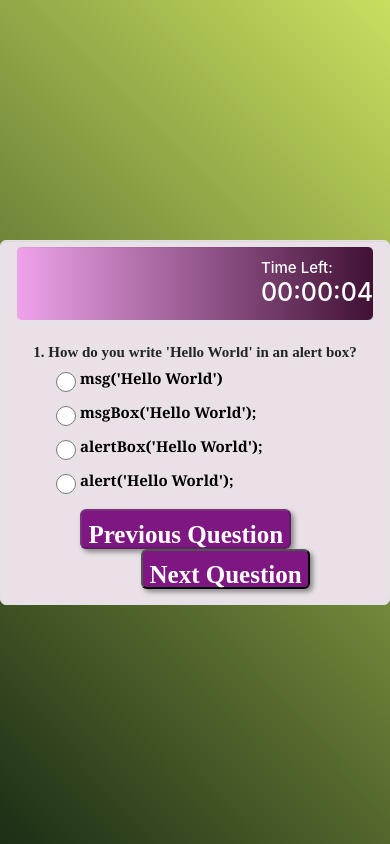
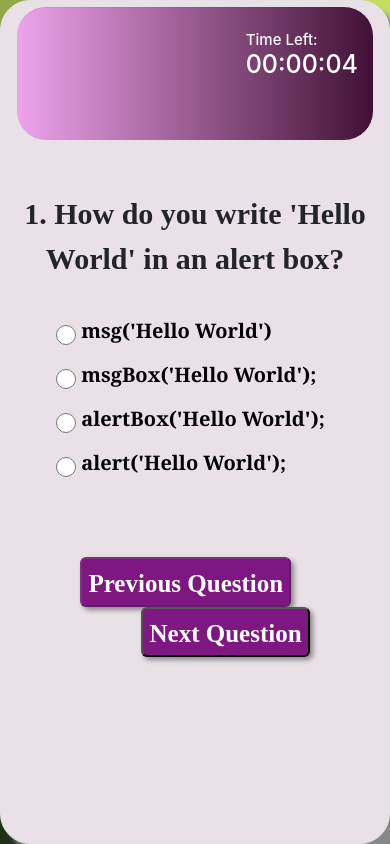
Before and after one commit to Anvita0305/PPL, a PHP site: page /laplace.php in a window 390 px wide. Run offline with PHP 8.4, Linux system fonts and the light colour scheme; some libraries are stand-ins or nearby versions.

Commit message:
Update laplace.php

```diff
--- a/login-signup.php/laplace.php
+++ b/login-signup.php/laplace.php
@@ -14,7 +14,7 @@
 
     <script src="https://stackpath.bootstrapcdn.com/bootstrap/4.4.1/js/bootstrap.bundle.min.js">
     </script>
-    <title>JS Quiz</title>
+    <title>Laplace Quiz</title>
     <style>
         h1 {
             font-family: 'Gabriola', serif;
@@ -44,18 +44,19 @@
         .quizContainer {
             background-color: #eae0e7;
             /* background: linear-gradient(90deg,rgb(238, 163, 234), rgb(65, 17, 53)); */
-            border-radius: 6px;
-            width: 500px;
-            height: 365px;
+            border-radius: 3rem;
+            width: 60%;
+            height: 90%;
 
             margin: auto;
             padding-top: 5px;
-
+            box-sizing: border-box;
+            box-shadow: 10px 10px 5px #888;
 
 
             /*-moz-box-shadow: 10px 10px 5px #888;
     -webkit-box-shadow: 10px 10px 5px #888;
-    box-shadow: 10px 10px 5px #888;*/
+
             position: relative;
         }
 
@@ -68,18 +69,17 @@
                               margin: auto;
                               padding-top: 5px;
                     } */
-
+                }
         .quizcontainer #quiz1 {
             /* text-shadow: 1px 1px 2px orange; */
             font-family: "Georgia", Arial, sans-serif;
-
         }
 
         .nextButton {
             box-shadow: 3px 3px 5px #888;
             border-radius: 6px;
             /* width: 150px;*/
-            height: 40px;
+            height: 50px;
             text-align: center;
             background: rgb(127, 23, 131);
             /*clear: both;*/
@@ -98,7 +98,7 @@
             box-shadow: 3px 3px 5px #888;
             border-radius: 6px;
             /*width: 150px;*/
-            height: 40px;
+            height: 50px;
             text-align: center;
             background: rgb(127, 23, 131);
             /*clear: both;*/
@@ -137,7 +137,7 @@
 
         .question {
             font-family: 'Century', serif;
-            font-size: 1.5em;
+            font-size: 3rem;
             font-weight: bold;
             width: 100%;
             height: auto;
@@ -166,8 +166,9 @@
         .choiceList {
             font-family: 'Arial', serif;
             color: black;
-            font-size: 15px;
+            font-size: 2.5rem;
             font-weight: bold;
+            /* text-align: center; */
         }
 
         .result {
@@ -187,6 +188,27 @@
         }
 
         /* End of Quiz Classes */
+        @media screen and (max-width: 720px) {
+            .quizContainer {
+            background-color: #eae0e7;
+            /* background: linear-gradient(90deg,rgb(238, 163, 234), rgb(65, 17, 53)); */
+            border-radius: 3rem;
+            width: 100%;
+            height: 100%;
+
+            margin: auto;
+            padding-top: 5px;
+            box-sizing: border-box;
+            box-shadow: 10px 10px 5px #888;
+            }
+            .choiceList {
+            font-family: 'Arial', serif;
+            color: black;
+            font-size: 2rem;
+            font-weight: bold;
+            /* text-align: center; */
+        }
+}
     </style>
 
 <body style="background: linear-gradient(45deg, rgb(28, 46, 21),rgb(199, 223, 95));">
@@ -196,9 +218,9 @@
             <!-- 			<h3>KGCAS - Javascript FDP 2018</h3>
 			<center><img class="img-responsive" height="180" width="180" src="http://res.cloudinary.com/dwjej2tbp/image/upload/v1523002021/KGCAS_SK_eyehy9.jpg"></center> -->
         </div>
-        <div style="background: linear-gradient(90deg,rgb(238, 163, 234), rgb(65, 17, 53)); height:75px"
+        <div style="background: linear-gradient(90deg,rgb(238, 163, 234), rgb(65, 17, 53)); height:135px;border-radius:3rem;"
             class=" container-fluid well well-lg">
-            <h4 style="color:white;position:absolute;left:67%;top:5%; " align:center;><span id="iTimeShow">Time Left:
+            <h4 style="color:white;float:right; " align:center;><span id="iTimeShow">Time Left:
                 </span><br /><span id='timer' style="font-size:25px;"></span></h4>
             <!-- <h2 style="position:absolute;right:55%;top:4%">Laplace Quiz</h2> -->
             <!-- <div class="container">
@@ -210,7 +232,7 @@
                                             </h5>
                                             <div class="card-body">
                                                 <div class="booth"> -->
-            <video style="position:absolute;right:70%;top:0ex" id="video" width="100px" height="85px" autoplay>
+            <video style="float:left;margin-left:-1.55rem;margin-top:-5.75rem;border-radius:2rem" id="video" width="150px" height="205px" autoplay>
             </video>
             <!-- </div> -->
 
@@ -222,12 +244,13 @@
                             </div>-->
 
         </div>
-
-
+        <br><br>
         <div class="question"></div>
+        <br><br>
         <ul class="choiceList"></ul>
         <div class="quizMessage"></div>
         <div class="result"></div>
+        <br><br><br><br>
         <button class="preButton" onclick="Review()">Previous Question</button>
         <button class="nextButton">Next Question</button>
         <!-- <button class="clearchoice">Clear Choice</button> -->
@@ -318,6 +341,7 @@
     var iSelectedAnswer = [];
     var c = 10;
     var t;
+
     $(document).ready(function () {
         // Display the first question
         displayCurrentQuestion();
@@ -435,7 +459,7 @@
     });
 
 
-
+    var final=correctAnswers;
     function timedCount() {
         if (c == 185) {
             return false;
```
